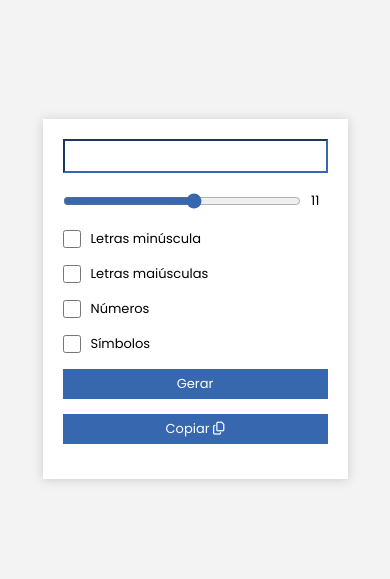
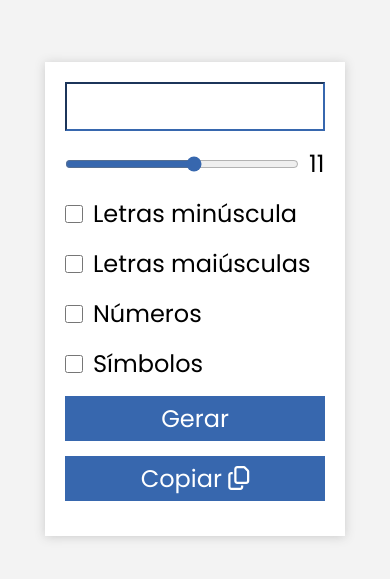
Before and after one commit to Dev-ClaudioGoncalves/gerador-senhas, a plain HTML site: page index.html in a window 390 px wide. Shown: the part 123-702 px from the top of the page. Drawn offline with Linux system fonts and the light colour scheme.

Commit message:
Update style.css

```diff
--- a/style.css
+++ b/style.css
@@ -62,7 +62,7 @@ button{
 }
 
 @media(max-width: 450px){
-  *{
-    font-size: small;
-  }
+    main{
+      width: 300px
+    }
 }
```
